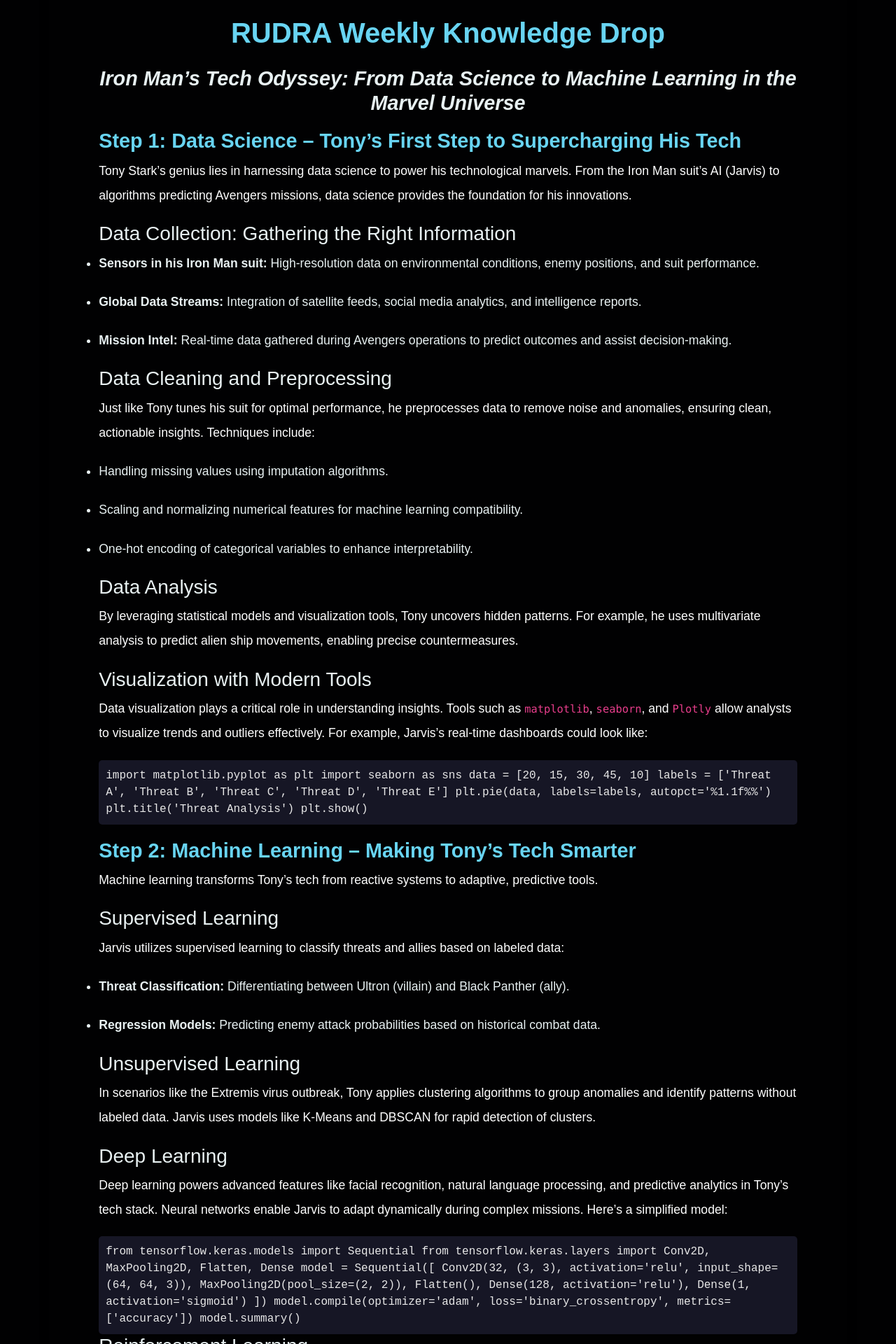
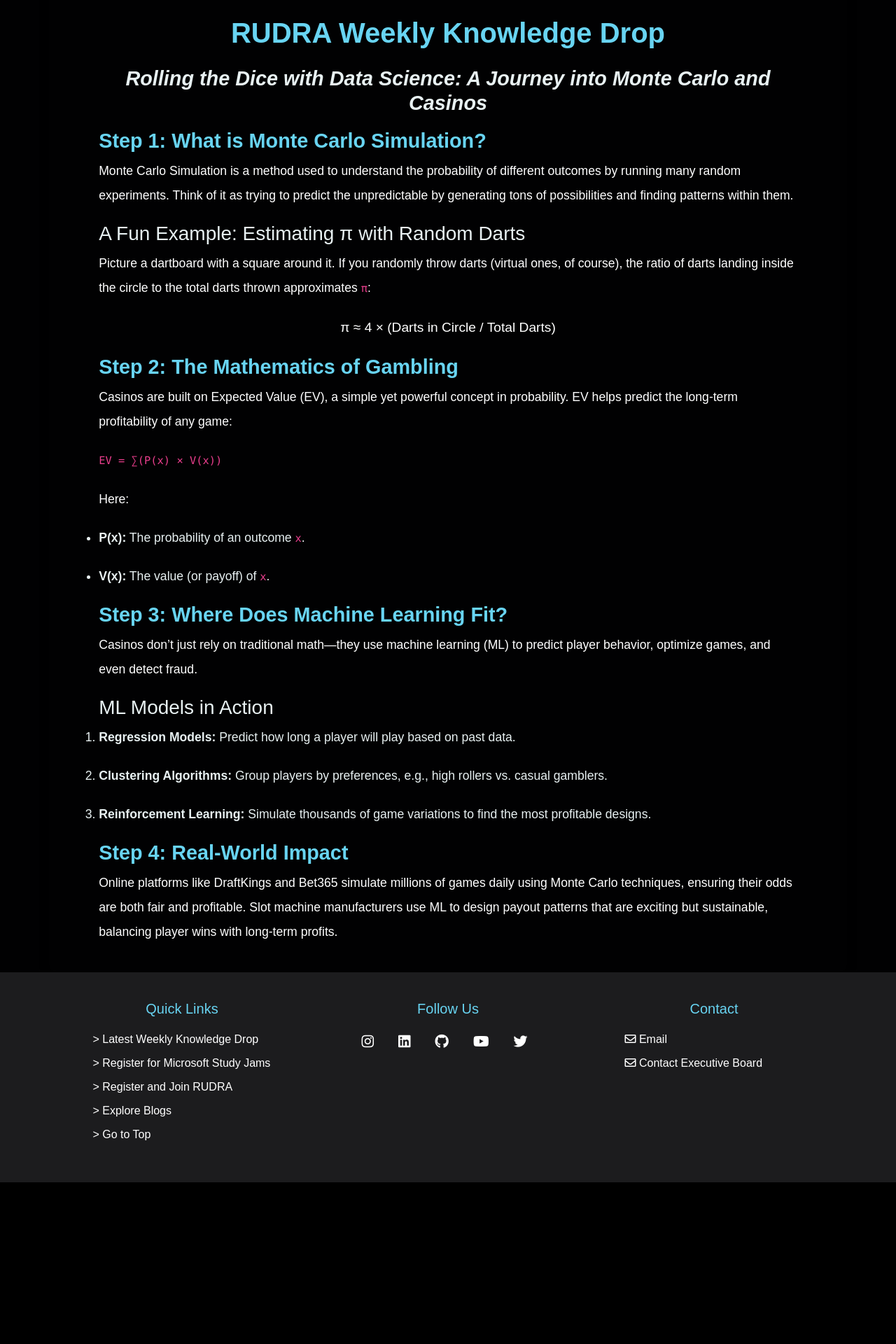
Before and after one commit to g-i-t-rudra/rudraweb, a Flask app: page /knowledge_drop in a window 1280 px wide. Shown: the part 641-2561 px from the top of the page at 70% size. After the commit the page ends 2330 px from the top, so only its background shows below. Run offline with Flask 2, Linux system fonts and the light colour scheme; some libraries are stand-ins or nearby versions.

Commit message:
New knowledge drop

```diff
--- a/templates/knowledgedrop31oct.html
+++ b/templates/knowledgedrop31oct.html
@@ -64,90 +64,40 @@
 
     <div class="container knowledge-drop-container">
         <div class="knowledge-drop-header">
-            <img src="{{ url_for('static', filename='ironman_tech.jpg') }}" alt="Knowledge Drop Thumbnail">
+            <img src="{{ url_for('static', filename='monte_carlo.jpg') }}" alt="Knowledge Drop Thumbnail">
         </div>
 
         <div class="knowledge-drop-content mt-4">
             <h1 class="text-center knowledge-drop-title">RUDRA Weekly Knowledge Drop</h1>
             <h5 class="text-center" style="color: #b9e3e5;">{{ date }}</h5>
-            <h2 class="text-center mt-4" style="color: #e8f1f2; font-style: italic;">Iron Man’s Tech Odyssey: From Data Science to Machine Learning in the Marvel Universe</h2>
+            <h2 class="text-center mt-4" style="color: #e8f1f2; font-style: italic;">Rolling the Dice with Data Science: A Journey into Monte Carlo and Casinos</h2>
 
-            <h2>Step 1: Data Science – Tony’s First Step to Supercharging His Tech</h2>
-            <p>Tony Stark’s genius lies in harnessing data science to power his technological marvels. From the Iron Man suit’s AI (Jarvis) to algorithms predicting Avengers missions, data science provides the foundation for his innovations.</p>
+            <h2>Step 1: What is Monte Carlo Simulation?</h2>
+            <p>Monte Carlo Simulation is a method used to understand the probability of different outcomes by running many random experiments. Think of it as trying to predict the unpredictable by generating tons of possibilities and finding patterns within them.</p>
+            <h3>A Fun Example: Estimating π with Random Darts</h3>
+            <p>Picture a dartboard with a square around it. If you randomly throw darts (virtual ones, of course), the ratio of darts landing inside the circle to the total darts thrown approximates <code>π</code>:</p>
+            <p style="text-align: center; font-size: 1.2rem;">π ≈ 4 × (Darts in Circle / Total Darts)</p>
 
-            <h3>Data Collection: Gathering the Right Information</h3>
+            <h2>Step 2: The Mathematics of Gambling</h2>
+            <p>Casinos are built on Expected Value (EV), a simple yet powerful concept in probability. EV helps predict the long-term profitability of any game:</p>
+            <p><code>EV = ∑(P(x) × V(x))</code></p>
+            <p>Here:</p>
             <ul>
-                <li><strong>Sensors in his Iron Man suit:</strong> High-resolution data on environmental conditions, enemy positions, and suit performance.</li>
-                <li><strong>Global Data Streams:</strong> Integration of satellite feeds, social media analytics, and intelligence reports.</li>
-                <li><strong>Mission Intel:</strong> Real-time data gathered during Avengers operations to predict outcomes and assist decision-making.</li>
+                <li><strong>P(x):</strong> The probability of an outcome <code>x</code>.</li>
+                <li><strong>V(x):</strong> The value (or payoff) of <code>x</code>.</li>
             </ul>
 
-            <h3>Data Cleaning and Preprocessing</h3>
-            <p>Just like Tony tunes his suit for optimal performance, he preprocesses data to remove noise and anomalies, ensuring clean, actionable insights. Techniques include:</p>
-            <ul>
-                <li>Handling missing values using imputation algorithms.</li>
-                <li>Scaling and normalizing numerical features for machine learning compatibility.</li>
-                <li>One-hot encoding of categorical variables to enhance interpretability.</li>
-            </ul>
+            <h2>Step 3: Where Does Machine Learning Fit?</h2>
+            <p>Casinos don’t just rely on traditional math—they use machine learning (ML) to predict player behavior, optimize games, and even detect fraud.</p>
+            <h3>ML Models in Action</h3>
+            <ol>
+                <li><strong>Regression Models:</strong> Predict how long a player will play based on past data.</li>
+                <li><strong>Clustering Algorithms:</strong> Group players by preferences, e.g., high rollers vs. casual gamblers.</li>
+                <li><strong>Reinforcement Learning:</strong> Simulate thousands of game variations to find the most profitable designs.</li>
+            </ol>
 
-            <h3>Data Analysis</h3>
-            <p>By leveraging statistical models and visualization tools, Tony uncovers hidden patterns. For example, he uses multivariate analysis to predict alien ship movements, enabling precise countermeasures.</p>
-
-            <h3>Visualization with Modern Tools</h3>
-            <p>Data visualization plays a critical role in understanding insights. Tools such as <code>matplotlib</code>, <code>seaborn</code>, and <code>Plotly</code> allow analysts to visualize trends and outliers effectively. For example, Jarvis’s real-time dashboards could look like:</p>
-            <div class="code-snippet">
-import matplotlib.pyplot as plt
-import seaborn as sns
-
-data = [20, 15, 30, 45, 10]
-labels = ['Threat A', 'Threat B', 'Threat C', 'Threat D', 'Threat E']
-plt.pie(data, labels=labels, autopct='%1.1f%%')
-plt.title('Threat Analysis')
-plt.show()
-            </div>
-
-            <h2>Step 2: Machine Learning – Making Tony’s Tech Smarter</h2>
-            <p>Machine learning transforms Tony’s tech from reactive systems to adaptive, predictive tools.</p>
-
-            <h3>Supervised Learning</h3>
-            <p>Jarvis utilizes supervised learning to classify threats and allies based on labeled data:</p>
-            <ul>
-                <li><strong>Threat Classification:</strong> Differentiating between Ultron (villain) and Black Panther (ally).</li>
-                <li><strong>Regression Models:</strong> Predicting enemy attack probabilities based on historical combat data.</li>
-            </ul>
-
-            <h3>Unsupervised Learning</h3>
-            <p>In scenarios like the Extremis virus outbreak, Tony applies clustering algorithms to group anomalies and identify patterns without labeled data. Jarvis uses models like K-Means and DBSCAN for rapid detection of clusters.</p>
-
-            <h3>Deep Learning</h3>
-            <p>Deep learning powers advanced features like facial recognition, natural language processing, and predictive analytics in Tony’s tech stack. Neural networks enable Jarvis to adapt dynamically during complex missions. Here’s a simplified model:</p>
-            <div class="code-snippet">
-from tensorflow.keras.models import Sequential
-from tensorflow.keras.layers import Conv2D, MaxPooling2D, Flatten, Dense
-
-model = Sequential([
-    Conv2D(32, (3, 3), activation='relu', input_shape=(64, 64, 3)),
-    MaxPooling2D(pool_size=(2, 2)),
-    Flatten(),
-    Dense(128, activation='relu'),
-    Dense(1, activation='sigmoid')
-])
-model.compile(optimizer='adam', loss='binary_crossentropy', metrics=['accuracy'])
-model.summary()
-            </div>
-
-            <h3>Reinforcement Learning</h3>
-            <p>Reinforcement learning enables Jarvis to optimize resource allocation during battles. By simulating thousands of combat scenarios, Jarvis learns strategies to minimize damage and maximize effectiveness. Key algorithm:</p>
-            <div class="code-snippet">
-Q(s, a) = R(s, a) + 𝛾max𝑎′𝑄(𝑠′,𝑎′)
-            </div>
-
-            <h2>📅 Stay Updated</h2>
-            <p>Stay tuned for more insights, workshops, and events. Join our WhatsApp groups to stay updated:</p>
-            <ul>
-                <li><a href="https://chat.whatsapp.com/FLTPe0ChW7o97lYwvPt2Yx">RUDRA Members</a></li>
-                <li><a href="https://chat.whatsapp.com/FLTPe0ChW7o97lYwvPt2Yx">RUDRA Exclusive</a></li>
-            </ul>
+            <h2>Step 4: Real-World Impact</h2>
+            <p>Online platforms like DraftKings and Bet365 simulate millions of games daily using Monte Carlo techniques, ensuring their odds are both fair and profitable. Slot machine manufacturers use ML to design payout patterns that are exciting but sustainable, balancing player wins with long-term profits.</p>
         </div>
     </div>
 
```
